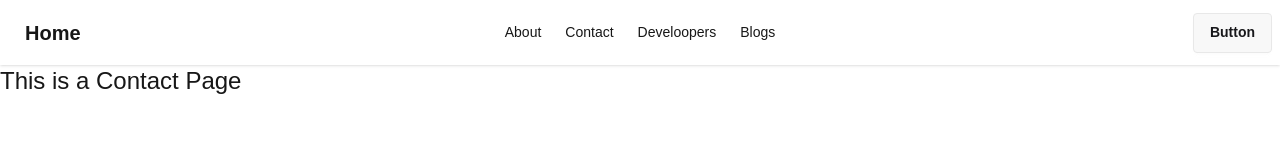
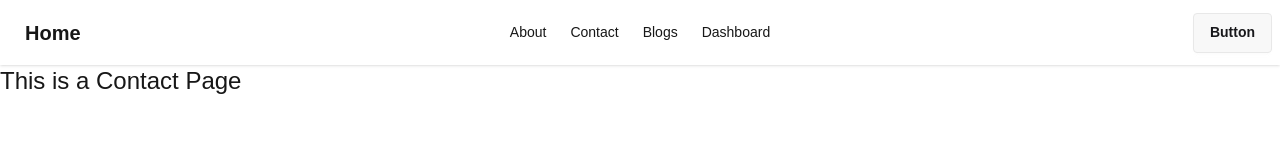
Before and after one commit to Nafiul-Islam-Eshan/first-next-app, a Next.js app: page /Contact in a window 1280 px wide. Shown: the top 160 px of the page. Built offline with nearby package versions, Linux system fonts and the light colour scheme.

Commit message:
dashboard

```diff
--- a/src/Components/Navbar.jsx
+++ b/src/Components/Navbar.jsx
@@ -11,10 +11,10 @@ const Navbar = () => {
         <Link href="../Contact">Contact</Link>
       </li>
       <li>
-        <Link href="../about/developers">Develoopers</Link>
+        <Link href="../blog" >Blogs</Link>
       </li>
       <li>
-        <Link href="../blog" >Blogs</Link>
+        <Link href="../dashboard" >Dashboard</Link>
       </li>
     </>
   );
```
